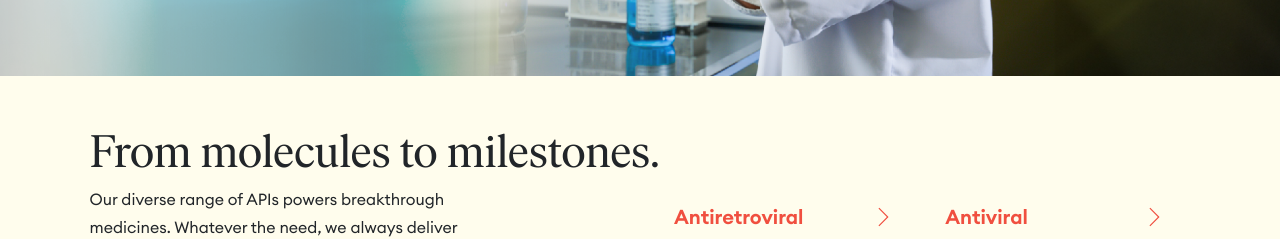
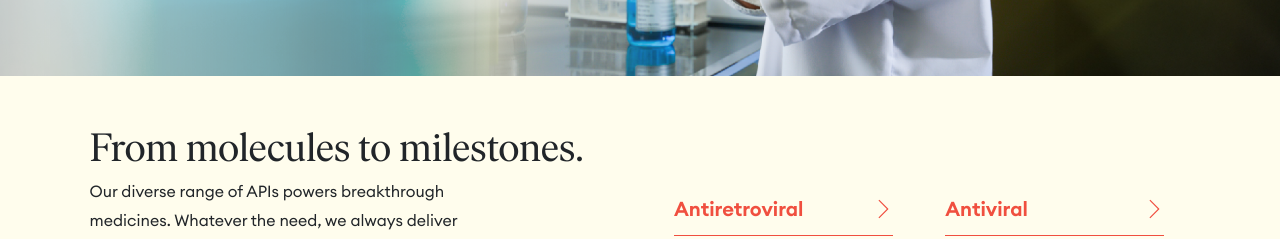
Before and after one commit to HardMaind/matrix-pharma, a Next.js app: page / in a window 1280 px wide. Shown: the part 2640-2879 px from the top of the page. Built offline with nearby package versions, Linux system fonts and the light colour scheme.

Commit message:
remove static font side for h2

```diff
--- a/src/styles/globals.css
+++ b/src/styles/globals.css
@@ -786,7 +786,7 @@ a {
 
 .home-milestone-wrapper h2 {
   font-weight: 400;
-  font-size: 2.84rem;
+  /* font-size: 2.84rem; */
   /* margin-bottom: 110px; */
 }
 
```
